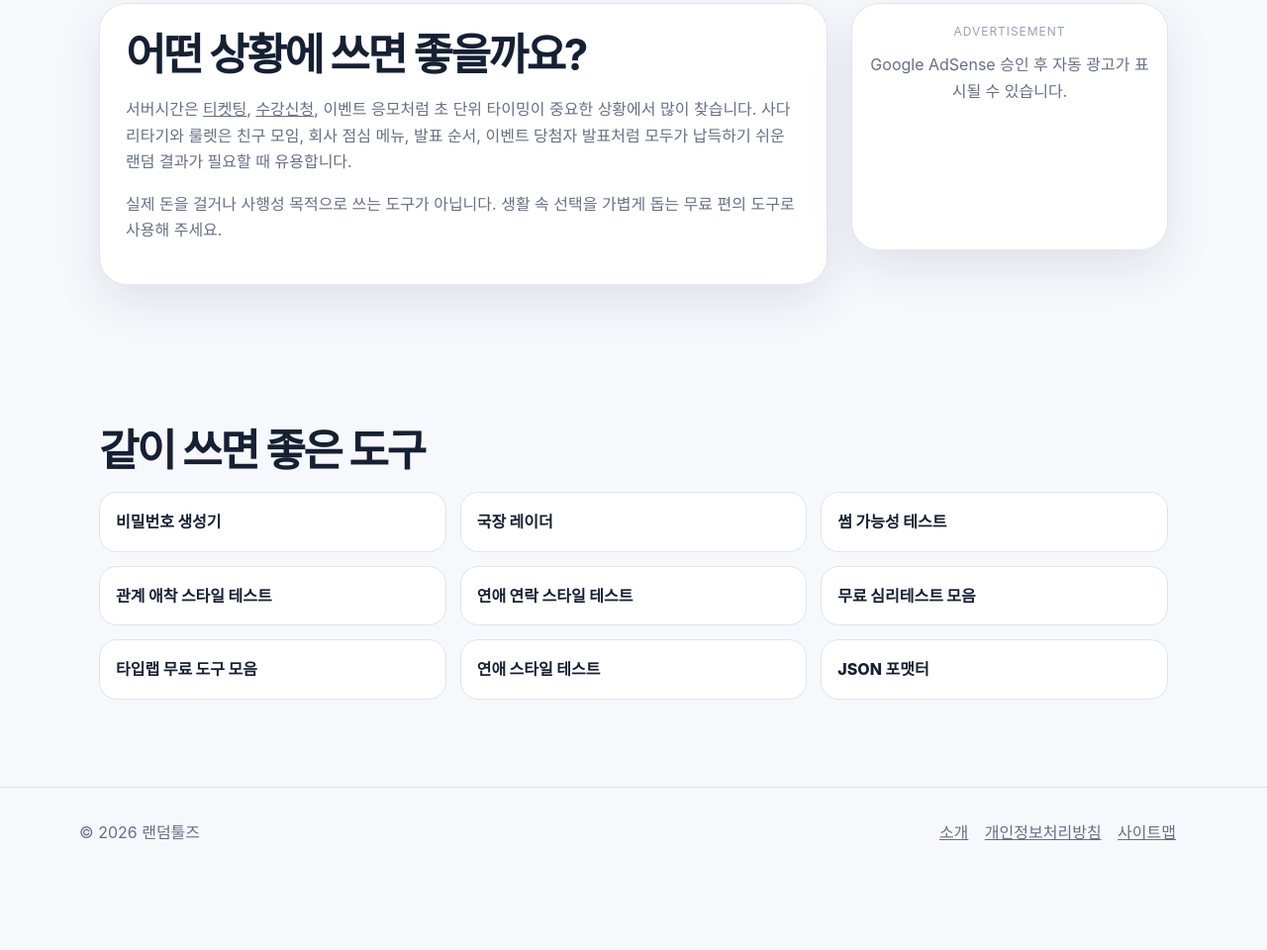
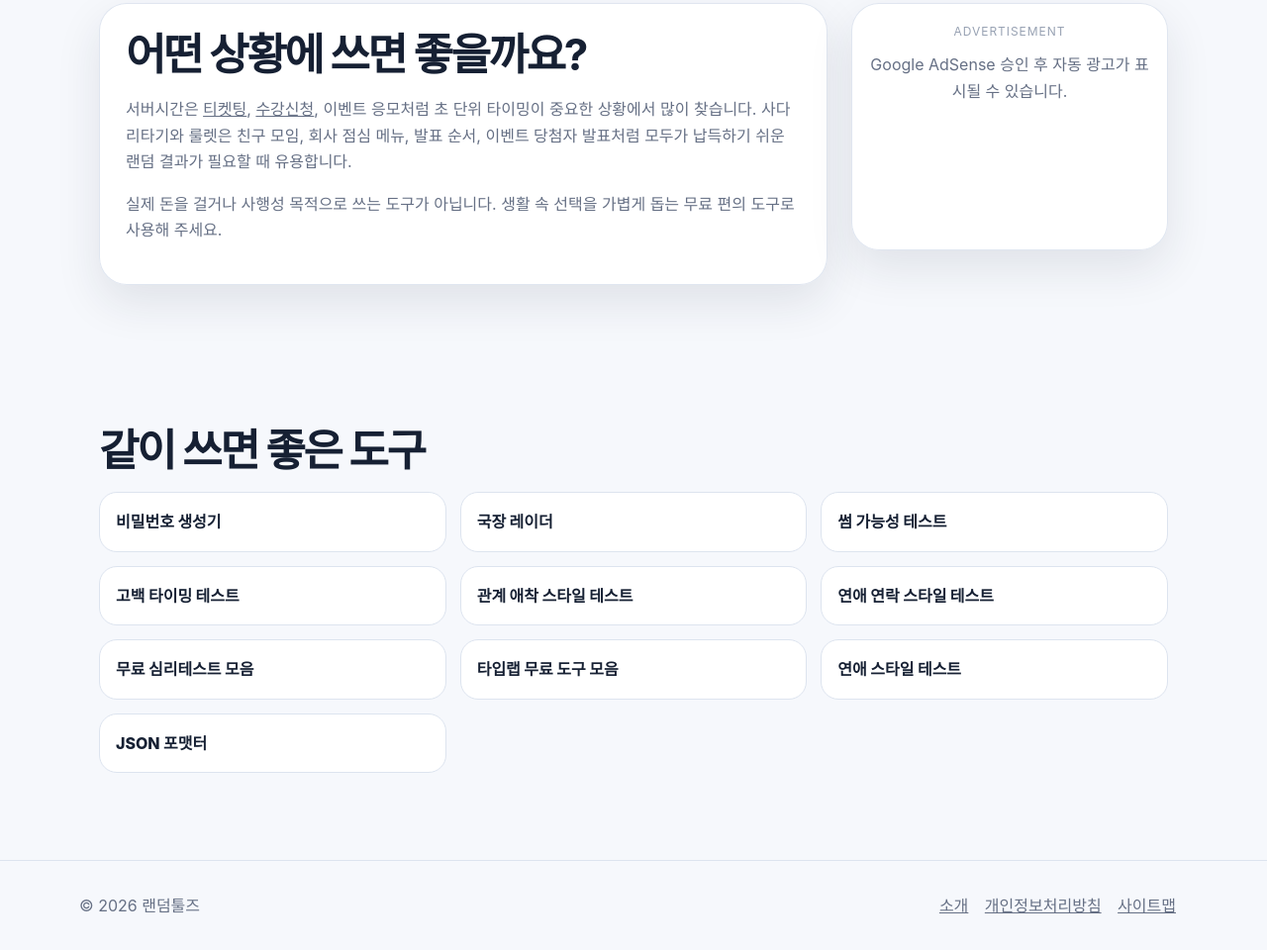
Before and after one commit to inma8743/random-tools-kr, a website: page index.html in a window 1280 px wide. Shown: the part 1814-2774 px from the top of the page at 99% size. Before the commit the page ends 2700 px from the top, so only its background shows below. Drawn offline with Linux system fonts and the light colour scheme.

Commit message:
Link confession timing test

```diff
--- a/index.html
+++ b/index.html
@@ -125,6 +125,7 @@
       <a href="https://password-generator-self-seven.vercel.app/">비밀번호 생성기</a>
       <a href="https://stock-board-ten.vercel.app/">국장 레이더</a>
       <a href="https://type-lab-kr.vercel.app/crush-test.html">썸 가능성 테스트</a>
+      <a href="https://type-lab-kr.vercel.app/confession-test.html">고백 타이밍 테스트</a>
       <a href="https://type-lab-kr.vercel.app/attachment-test.html">관계 애착 스타일 테스트</a>
       <a href="https://type-lab-kr.vercel.app/contact-test.html">연애 연락 스타일 테스트</a>
       <a href="https://type-lab-kr.vercel.app/psychology-tests.html">무료 심리테스트 모음</a>
```
